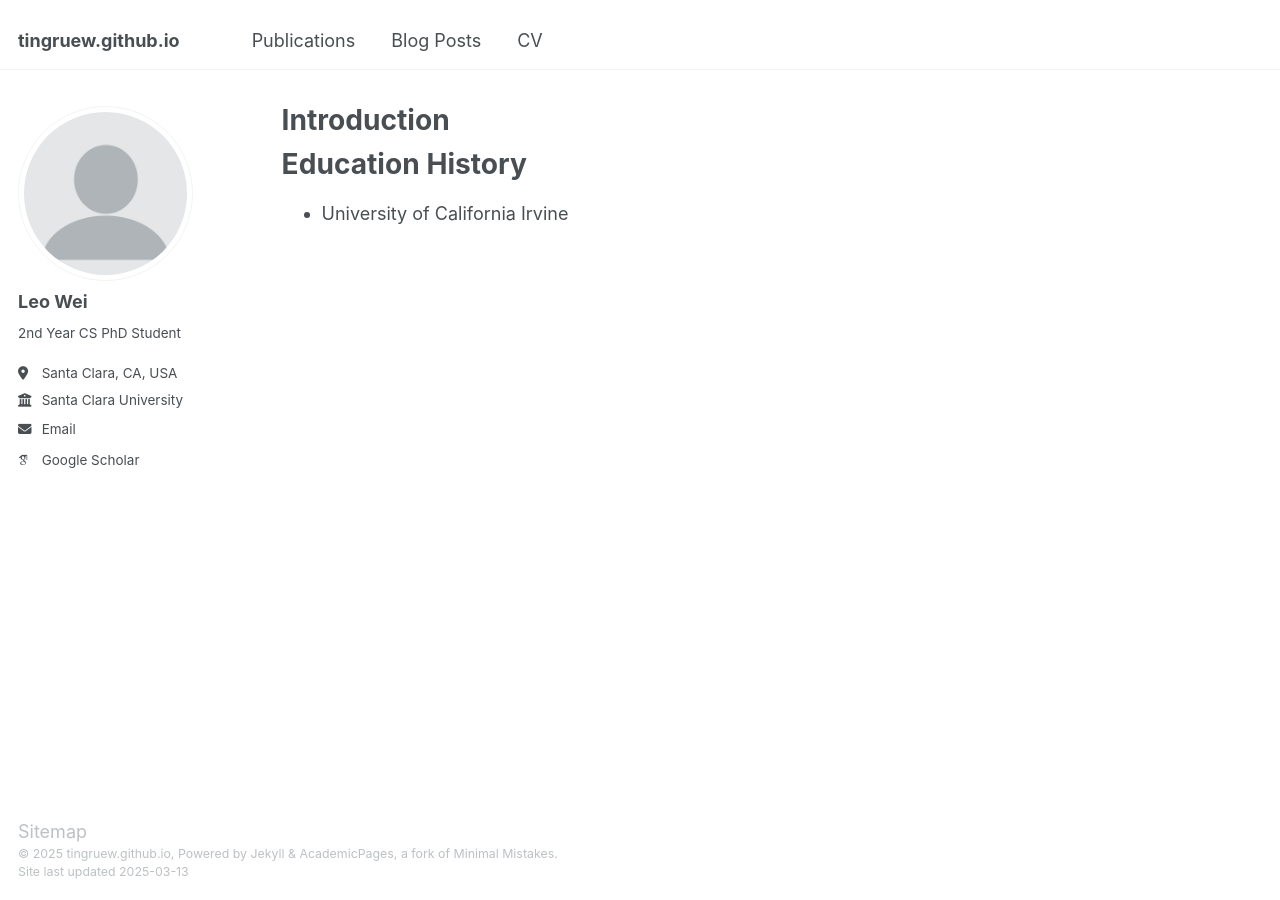
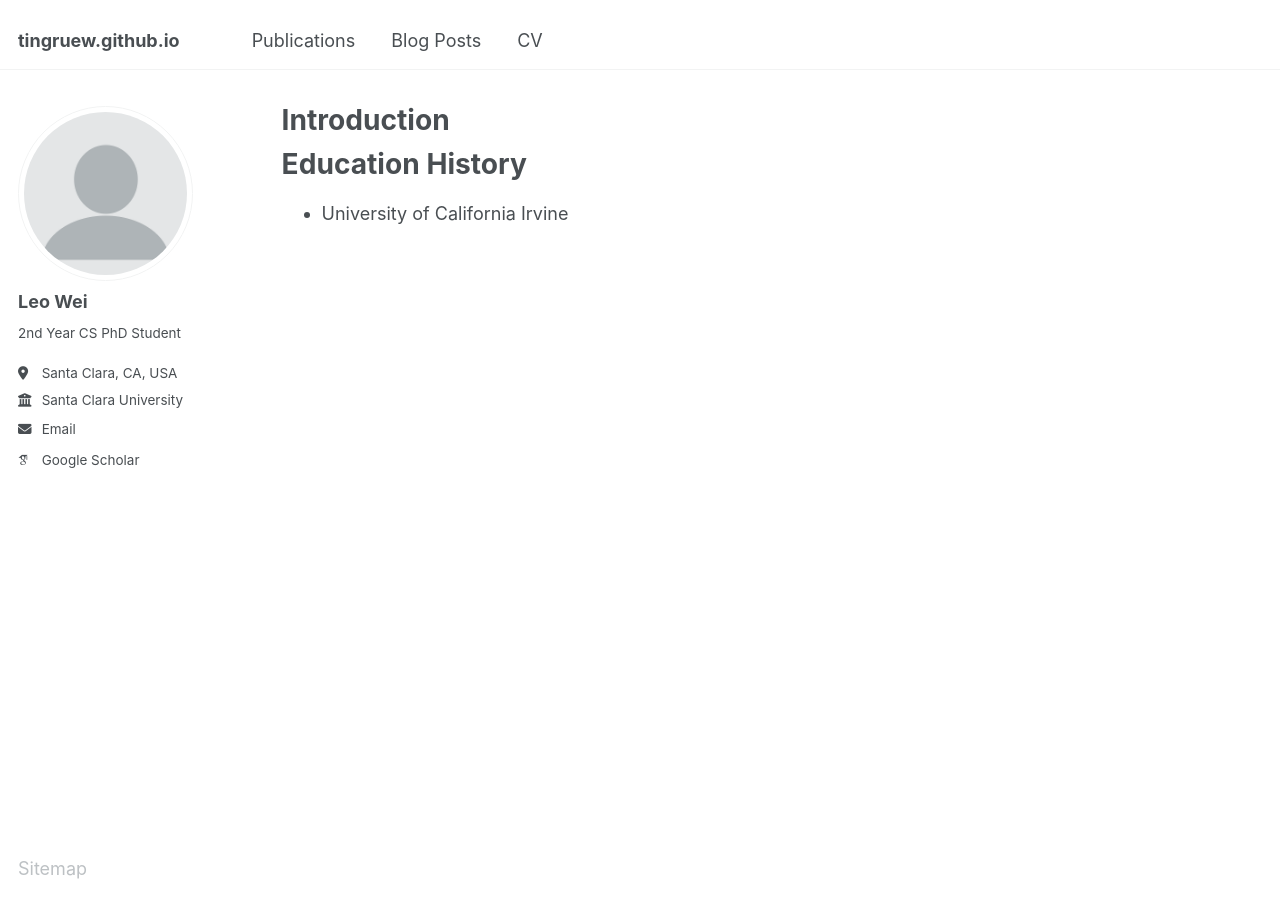
Before and after one commit to tingruew/tingruew.github.io, a Jekyll site: the page built from _pages/about.md, in a window 1280 px wide. Built offline with Jekyll 4.4.1, drawn with Linux system fonts in a browser that asks for light colours; some web fonts are replaced.

Commit message:
Update footer.html

```diff
--- a/_includes/footer.html
+++ b/_includes/footer.html
@@ -2,24 +2,8 @@
 
 {% if site.author.github or site.author.bitbucket or site.atom_feed.hide != true %}
 <div class="page__footer-follow">
-  <ul class="social-icons">
-    {% if site.data.ui-text[site.locale].follow_label %}
-      <li><strong>{{ site.data.ui-text[site.locale].follow_label }}</strong></li>
-    {% endif %}
-    {% if site.author.github %}
-      <li><a href="http://github.com/{{ site.author.github }}"><i class="fab fa-github" aria-hidden="true"></i> GitHub</a></li>
-    {% endif %}
-    {% if site.author.bitbucket %}
-      <li><a href="http://bitbucket.org/{{ site.author.bitbucket }}"><i class="fab fa-bitbucket" aria-hidden="true"></i> Bitbucket</a></li>
-    {% endif %}
-    {% if site.atom_feed.hide != true %}
-    <li><a href="{% if site.atom_feed.path %}{{ site.atom_feed.path }}{% else %}{{ base_path }}/feed.xml{% endif %}"><i class="fa fa-fw fa-rss-square" aria-hidden="true"></i> {{ site.data.ui-text[site.locale].feed_label | default: "Feed" }}</a></li>
-    {% endif %}
-  </ul>
 </div>
 {% endif %}
 
 <div class="page__footer-copyright">
-  &copy; {{ site.time | date: '%Y' }} {{ site.name | default: site.title }}, {{ site.data.ui-text[site.locale].powered_by | default: "Powered by" }} <a href="http://jekyllrb.com" rel="nofollow">Jekyll</a> &amp; <a href="https://github.com/academicpages/academicpages.github.io">AcademicPages</a>, a fork of <a href="https://mademistakes.com/work/minimal-mistakes-jekyll-theme/" rel="nofollow">Minimal Mistakes</a>.<br />
-  Site last updated {{ "now" | date: '%Y-%m-%d' %}}
 </div>
```
